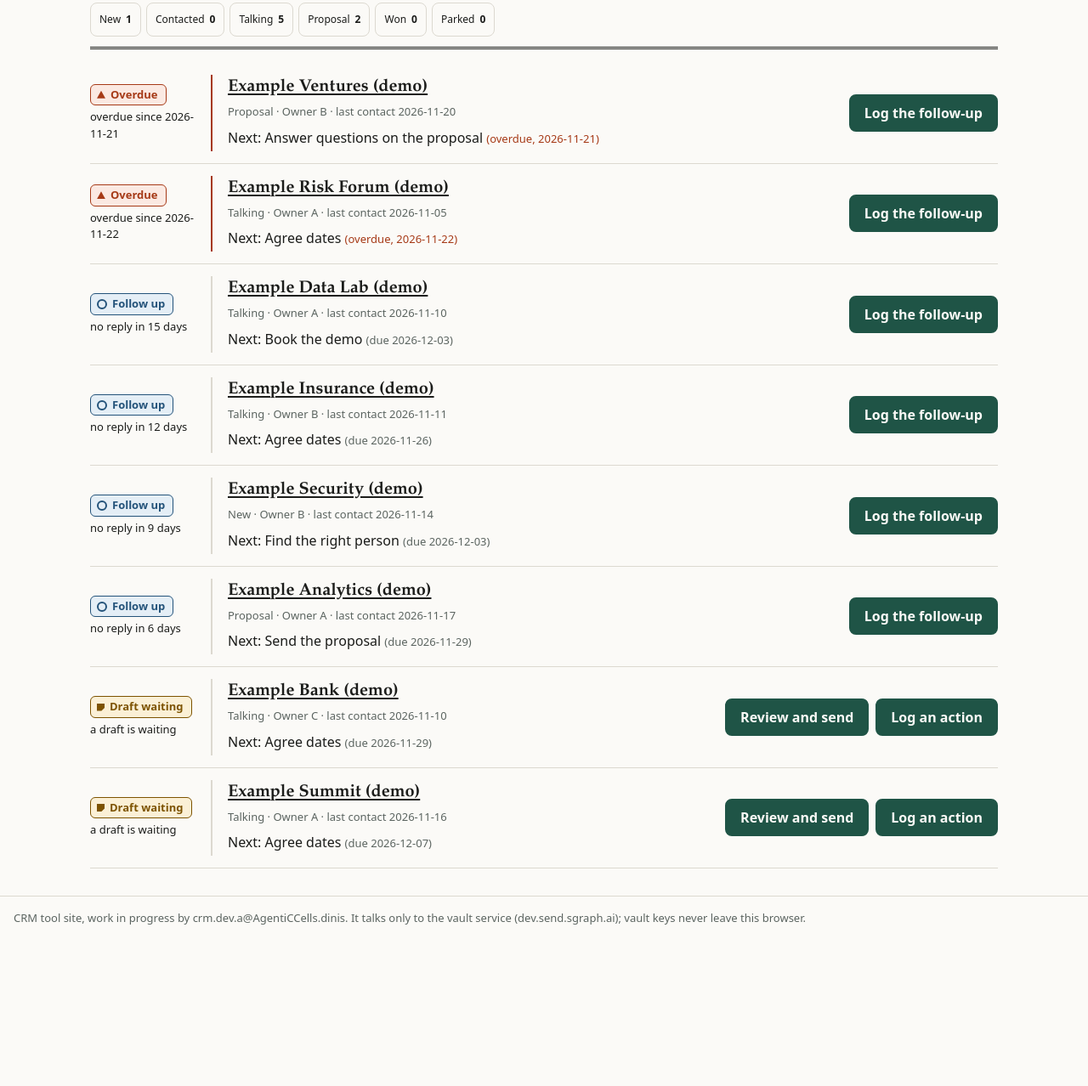
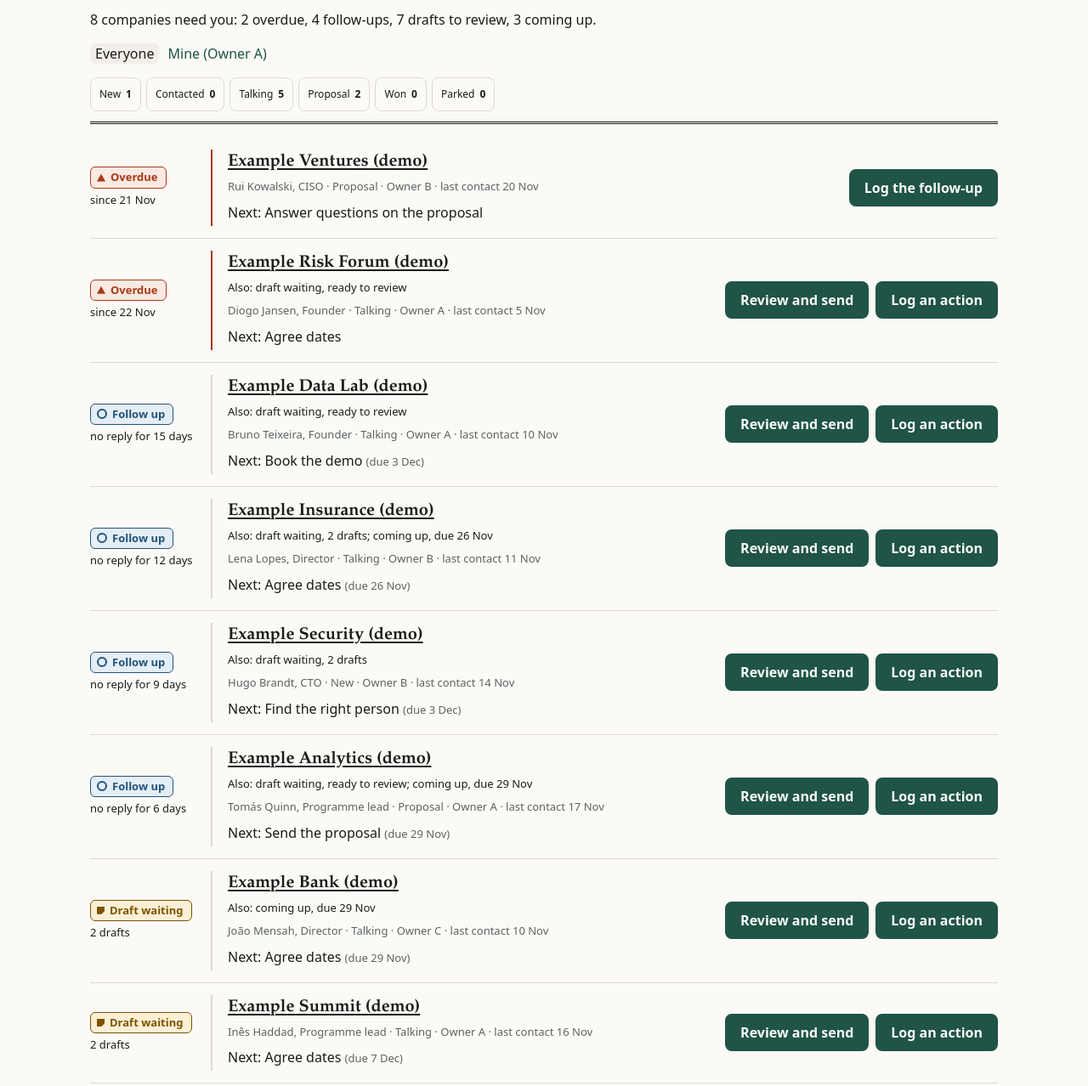
Before and after one commit to SovereignWebsite/Site__Tool__CRM, a plain HTML site: page site/app/index.html in a window 1280 px wide. Shown: the part 189-1467 px from the top of the page at 85% size. Before the commit the page ends 1296 px from the top, so only its background shows below. Drawn offline with Linux system fonts and the light colour scheme.

Commit message:
CRM: Today shows every reason per company (all drafts), counts, Mine/Everyone and the person; Requests has the full menu
Source: AgentiCCells__Cell__Email work/crm.dev.a 1236adb.

Agent: crm.dev.a@AgentiCCells.dinis
Co-Authored-By: Claude Opus 5.5 <noreply@anthropic.com>
Claude-Session: https://claude.ai/code/session_018yvwtNP466yYif3yWt3Ybr

```diff
--- a/site/app/app.js
+++ b/site/app/app.js
@@ -272,18 +272,28 @@ function linkButton(thread, org, person) {
   return `<button type="button" class="small quiet" data-link="${esc(thread)}" data-org="${esc(org)}" data-person="${esc(person || '')}">Link to ${esc(orgName(org))}</button>`;
 }
 
-function todayPage() {
-  const d = theDay(V, NOW), why = { overdue: 'Overdue', 'follow-up': 'Follow up', draft: 'Draft waiting', soon: 'Coming up' };
+// "21 Nov" for a yyyy-mm-dd or ISO date; the year only when it is not this year.
+const shortDay = (iso) => { const t = Date.parse(String(iso).length === 10 ? iso + 'T12:00:00Z' : iso); if (!t) return String(iso); const d = new Date(t), y = new Date(NOW).getUTCFullYear(); return d.toLocaleDateString('en-GB', { day: 'numeric', month: 'short', ...(d.getUTCFullYear() !== y ? { year: 'numeric' } : {}), timeZone: 'UTC' }); };
+const reasonText = (r) => r.detail.replace(/\d{4}-\d{2}-\d{2}/, (m) => shortDay(m));
+function todayPage(query = '') {
+  const mineOnly = /(^|&)who=mine(&|$)/.test(query) && me();
+  const d = theDay(V, NOW, mineOnly ? { owner: me() } : {}), why = { overdue: 'Overdue', 'follow-up': 'Follow up', draft: 'Draft waiting', soon: 'Coming up' };
+  const parts = [[d.counts.overdue, 'overdue'], [d.counts['follow-up'], d.counts['follow-up'] === 1 ? 'follow-up' : 'follow-ups'], [d.counts.draft, d.counts.draft === 1 ? 'draft to review' : 'drafts to review'], [d.counts.soon, 'coming up']].filter(([n]) => n).map(([n, w]) => `${n} ${w}`);
+  const switcher = me() ? `<p class="filters" role="group" aria-label="Whose companies"><a href="#/today"${mineOnly ? '' : ' class="on" aria-current="true"'}>Everyone</a> <a href="#/today?who=mine"${mineOnly ? ' class="on" aria-current="true"' : ''}>Mine (${esc(me())})</a></p>` : '';
   return `<h1>Today</h1>
+  <p class="today-count">${d.cards.length ? `${d.cards.length} ${d.cards.length === 1 ? 'company' : 'companies'} need you: ${parts.join(', ')}.` : 'Nothing needs doing today.'}</p>
+  ${switcher}
   <p class="stages">${d.stages.map((s) => `<a class="stage s-${esc(s.id)}" href="#/board">${esc(s.name)} <strong>${s.count}</strong></a>`).join(' ')}</p>
-  ${d.cards.length ? '' : '<p class="muted">Nothing needs doing today. Well done.</p>'}
-  <ul class="cards">${d.cards.map((c) => `<li class="card why-${esc(c.why)}">
-    <p class="card-why"><span class="badge">${why[c.why]}</span> <span class="small">${esc(c.detail)}</span></p>
+  ${d.cards.length ? '' : `<p class="muted">${mineOnly ? 'None of your companies needs anything today.' : 'Well done.'}</p>`}
+  <ul class="cards">${d.cards.map((c) => { const draft = c.reasons.some((r) => r.why === 'draft') && draftFor(c.org);
+    return `<li class="card why-${esc(c.why)}">
+    <p class="card-why"><span class="badge">${why[c.why]}</span> <span class="small">${esc(reasonText(c))}</span></p>
     <h2><a href="#/company/${esc(c.org)}">${esc(c.name)}</a></h2>
-    <p class="small muted">${esc(stageName(c.stage))} · ${esc(c.owner || 'no owner')}${c.last_contact ? ' · last contact ' + day(c.last_contact.date) : ''}</p>
-    ${c.next_step ? `<p>Next: ${esc(c.next_step)}${c.next_step_due ? ` <span class="small ${c.overdue ? 'warn' : 'muted'}">(${c.overdue ? 'overdue, ' : 'due '}${esc(c.next_step_due)})</span>` : ''}</p>` : ''}
-    <p class="card-actions">${c.why === 'draft' && draftFor(c.org) ? `<a class="button" href="${esc(sendLink(draftFor(c.org).person))}" title="Open the draft in the send screen${SYNTHETIC ? ' (demo)' : ''}">Review and send</a> <a class="button quiet" href="#/company/${esc(c.org)}?log=1">Log an action</a>` : `<a class="button" href="#/company/${esc(c.org)}?log=1">Log the follow-up</a>`}</p>
-  </li>`).join('')}</ul>`;
+    ${c.reasons.length > 1 ? `<p class="small also">Also: ${c.reasons.filter((r) => r.why !== c.why).map((r) => `${why[r.why].toLowerCase()}, ${esc(reasonText(r))}`).join('; ')}</p>` : ''}
+    <p class="small muted">${c.person ? `${esc(c.person.name)}${c.person.role ? ', ' + esc(c.person.role) : ''} · ` : ''}${esc(stageName(c.stage))} · ${esc(c.owner || 'no owner')}${c.last_contact ? ' · last contact ' + shortDay(c.last_contact.date) : ''}</p>
+    ${c.next_step ? `<p>Next: ${esc(c.next_step)}${c.next_step_due && !c.overdue ? ` <span class="small muted">(due ${shortDay(c.next_step_due)})</span>` : ''}</p>` : ''}
+    <p class="card-actions">${draft ? `<a class="button" href="${esc(sendLink(draft.person))}" title="Open the draft in the send screen${SYNTHETIC ? ' (demo)' : ''}">Review and send</a> <a class="button quiet" href="#/company/${esc(c.org)}?log=1">Log an action</a>` : `<a class="button" href="#/company/${esc(c.org)}?log=1">Log the follow-up</a>`}</p>
+  </li>`; }).join('')}</ul>`;
 }
 
 function threadsPage() {
@@ -543,7 +553,7 @@ function wireActions() {
 async function route() {
   const [path, query] = (location.hash.slice(1) || '/today').split('?');
   const [, page, id] = path.split('/');
-  const body = page === 'open' ? await openPage() : page === 'company' ? companyPage(id) : page === 'today' ? todayPage() : page === 'threads' ? threadsPage() : page === 'import' ? importPage() : page === 'me' ? await mePage() : page === 'follow-ups' ? followUpsPage() : page === 'contacts' ? contactsPage() : page === 'outbox' ? outboxPage() : board();
+  const body = page === 'open' ? await openPage() : page === 'company' ? companyPage(id) : page === 'today' ? todayPage(query) : page === 'threads' ? threadsPage() : page === 'import' ? importPage() : page === 'me' ? await mePage() : page === 'follow-ups' ? followUpsPage() : page === 'contacts' ? contactsPage() : page === 'outbox' ? outboxPage() : board();
   $('#main').innerHTML = newKeyPanel() + pendingPanel() + body;
   if (page === 'open') wireOpen();
   wireActions();
--- a/site/app/crm.mjs
+++ b/site/app/crm.mjs
@@ -495,14 +495,29 @@ export function importFiles(v, text, { by, at, newId: mk = newId }) {
 // The Day: what to do now, in order (design review round 1: "The first phone screen is the day's list"). Overdue next
 // steps first, then follow-ups (we reached out, no reply in 5 days), then drafts waiting, then next steps due within a
 // week; one card per company, under its most pressing reason. Counts by stage for the top of the page.
-export function theDay(v, now, { soon = 7 } = {}) {
-  const rows = leadBoard(v, now), cards = [], seen = new Set();
-  const push = (r, why, detail, order) => { if (seen.has(r.org)) return; seen.add(r.org); cards.push({ ...r, why, detail, order }); };
+export function theDay(v, now, { soon = 7, owner = null } = {}) {
+  // One card per company, with every reason it is here (a.crm.design, round 5 asks: "Today shows every reason a company has").
+  // The card sorts by its most urgent reason: overdue, then waiting on a reply, then a draft, then due soon.
+  const all = leadBoard(v, now), rows = owner ? all.filter((r) => r.owner === owner) : all;
   const dayOf = (iso) => Date.parse(iso + 'T23:59:59Z');
-  rows.filter((r) => r.overdue).sort((a, b) => dayOf(a.next_step_due) - dayOf(b.next_step_due)).forEach((r) => push(r, 'overdue', `overdue since ${r.next_step_due}`, 0));
-  rows.filter((r) => r.waiting).sort((a, b) => b.waiting.days - a.waiting.days).forEach((r) => push(r, 'follow-up', `no reply in ${r.waiting.days} days`, 1));
-  rows.filter((r) => r.draft.state === 'draft').forEach((r) => push(r, 'draft', 'a draft is waiting', 2));
-  rows.filter((r) => r.next_step_due && !r.overdue && dayOf(r.next_step_due) - now < soon * DAY).sort((a, b) => dayOf(a.next_step_due) - dayOf(b.next_step_due)).forEach((r) => push(r, 'soon', `due ${r.next_step_due}`, 3));
-  const stages = v.stages.map((s) => ({ ...s, count: rows.filter((r) => r.stage === s.id).length }));
-  return { cards, stages, total: rows.length };
+  const byOrg = new Map();
+  const add = (r, why, detail, order, key) => { const c = byOrg.get(r.org) || { ...r, reasons: [], key: [9, 0] }; c.reasons.push({ why, detail }); if (order < c.key[0] || (order === c.key[0] && key < c.key[1])) c.key = [order, key]; byOrg.set(r.org, c); };
+  for (const r of rows) {
+    if (r.overdue) add(r, 'overdue', `since ${r.next_step_due}`, 0, dayOf(r.next_step_due));
+    if (r.waiting) add(r, 'follow-up', `no reply for ${r.waiting.days} days`, 1, -r.waiting.days);
+    if (r.draft.state === 'draft') add(r, 'draft', r.draft.count > 1 ? `${r.draft.count} drafts` : 'ready to review', 2, 0);
+    if (r.next_step_due && !r.overdue && dayOf(r.next_step_due) - now < soon * DAY) add(r, 'soon', `due ${r.next_step_due}`, 3, dayOf(r.next_step_due));
+  }
+  const person = (c) => {
+    // The person to talk to: the one with a waiting draft, else the one on the waiting thread, else the company's first.
+    const d = v.drafts.find((x) => x.status === 'draft' && (x.org ?? v.people.find((p) => p.id === x.person)?.org) === c.org);
+    const t = c.waiting && v.threads.find((x) => x.id === c.waiting.thread);
+    const id = d?.person || t?.person || v.people.find((p) => p.org === c.org)?.id;
+    const p = v.people.find((x) => x.id === id);
+    return p ? { id: p.id, name: p.name, role: p.role || null } : null;
+  };
+  const cards = [...byOrg.values()].sort((x, y) => x.key[0] - y.key[0] || x.key[1] - y.key[1]).map((c) => ({ ...c, why: c.reasons.find((r) => r.why === ['overdue', 'follow-up', 'draft', 'soon'][c.key[0]]).why, detail: c.reasons.find((r) => r.why === ['overdue', 'follow-up', 'draft', 'soon'][c.key[0]]).detail, order: c.key[0], person: person(c) }));
+  const count = (w) => cards.filter((c) => c.reasons.some((r) => r.why === w)).length;
+  const stages = v.stages.map((s) => ({ ...s, count: all.filter((r) => r.stage === s.id).length }));
+  return { cards, stages, total: all.length, counts: { overdue: count('overdue'), 'follow-up': count('follow-up'), draft: count('draft'), soon: count('soon') } };
 }
--- a/site/app/send/request.js
+++ b/site/app/send/request.js
@@ -66,3 +66,7 @@ async function main() {
   showAnswers();
 }
 main();
+
+// The site's header, as on the app's pages: the Menu button on phones, and your name if this browser has one.
+document.getElementById('menu-toggle')?.addEventListener('click', () => document.body.classList.toggle('menu-open'));
+try { const n = localStorage.getItem('crm.name'); if (n) document.getElementById('me').textContent = 'You: ' + n; } catch {}
```
Also changed, not shown: site/app/send/index.html (+15 -1 lines).
